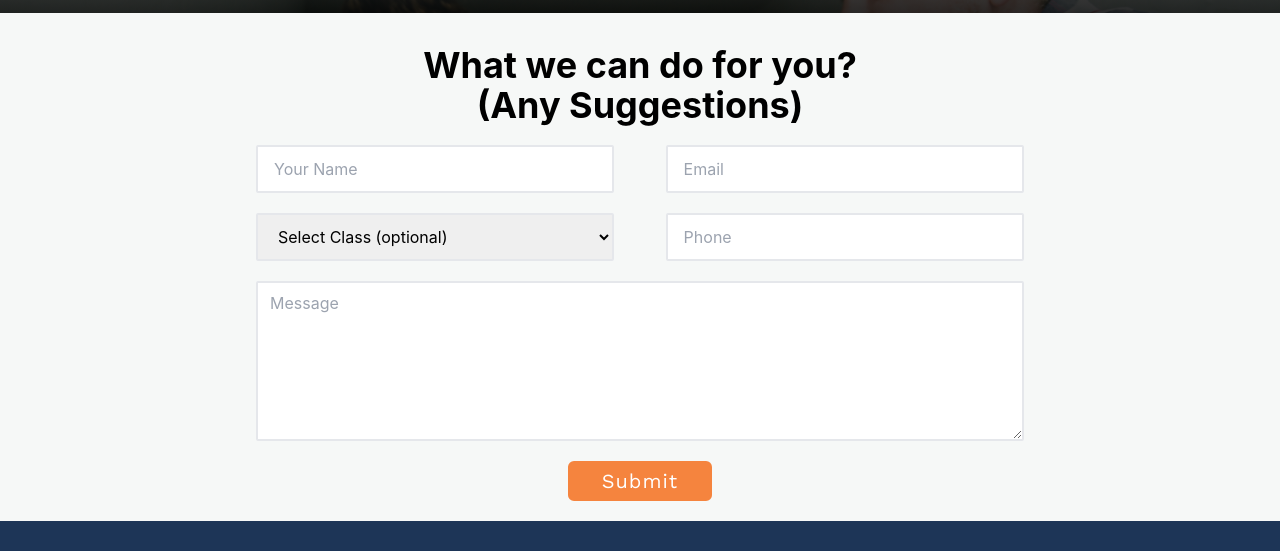
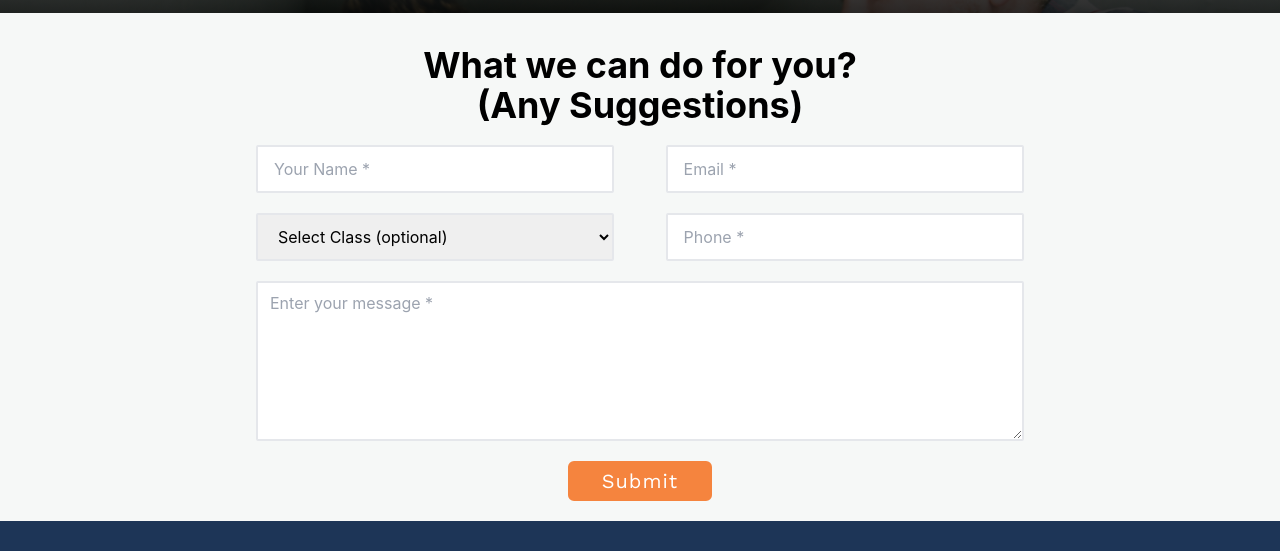
Before and after one commit to AbuHurairah127/boosten-academy-react-web, a React (Create React App) app: page / in a window 1280 px wide. Shown: the part 3060-3611 px from the top of the page. Built offline with nearby package versions, Linux system fonts and the light colour scheme.

Commit message:
basic form validation completed in contact us form

```diff
--- a/src/components/button/Button.js
+++ b/src/components/button/Button.js
@@ -1,7 +1,7 @@
 import React from "react";
 
 const Button = (props) => {
-  const { label, event, textCol, disabled } = props;
+  const { label, event, disabled, type } = props;
   return (
     <div className=" w-fit">
       <button
@@ -9,6 +9,7 @@ const Button = (props) => {
         className={`w-fit outline-none text-xl tracking-wider bg-[#f5843e] border-2 border-[#f5843e] rounded-md px-8 py-1 text-white transition-all delay-75 ease-in-out duration-500 hover:bg-transparent  focus:ring-4 focus:ring-[#f7b085bb] hover:text-[#f5843e]`}
         style={{ fontFamily: "work sans" }}
         disabled={disabled}
+        type={type}
       >
         {label}
       </button>
--- a/src/components/constactUs/ContactForm.js
+++ b/src/components/constactUs/ContactForm.js
@@ -14,13 +14,14 @@ const ContactForm = () => {
           (Any Suggestions)
         </h1>
       </div>
+      <form>
         <div className="w-full flex flex-col items-center">
           <div className="w-[60vw] flex flex-row flex-wrap justify-between md:h-12 mt-5">
             <input
               type="text"
               name="userName"
               id="userName"
-            placeholder="Your Name"
+              placeholder="Your Name *"
               required
               className="md:w-[28vw] outline-0 px-4 py-2 rounded-sm border-2"
             />
@@ -28,7 +29,7 @@ const ContactForm = () => {
               type="email"
               name="email"
               id="email"
-            placeholder="Email"
+              placeholder="Email *"
               required
               className="md:w-[28vw] outline-0 px-4 py-2 rounded-sm border-2"
             />
@@ -49,7 +50,7 @@ const ContactForm = () => {
               type="tel"
               name="tel"
               id="tel"
-            placeholder="Phone"
+              placeholder="Phone *"
               required
               className="md:w-[28vw] outline-0 px-4 py-2 rounded-sm border-2"
             />
@@ -60,15 +61,16 @@ const ContactForm = () => {
               id="msg"
               cols="30"
               rows="10"
-            placeholder="Message"
+              placeholder="Enter your message *"
               className="w-full px-3 py-2 h-40 outline-0 border-2 rounded-sm"
               required
             ></textarea>
           </div>
           <div className="w-[60vw] flex flex-row justify-center mt-5">
-          <Button label="Submit" textCol="black" />
+            <Button label="Submit" type="submit" />
           </div>
         </div>
+      </form>
     </div>
   );
 };
```
Lines whose indentation alone changed are shown as unchanged.
